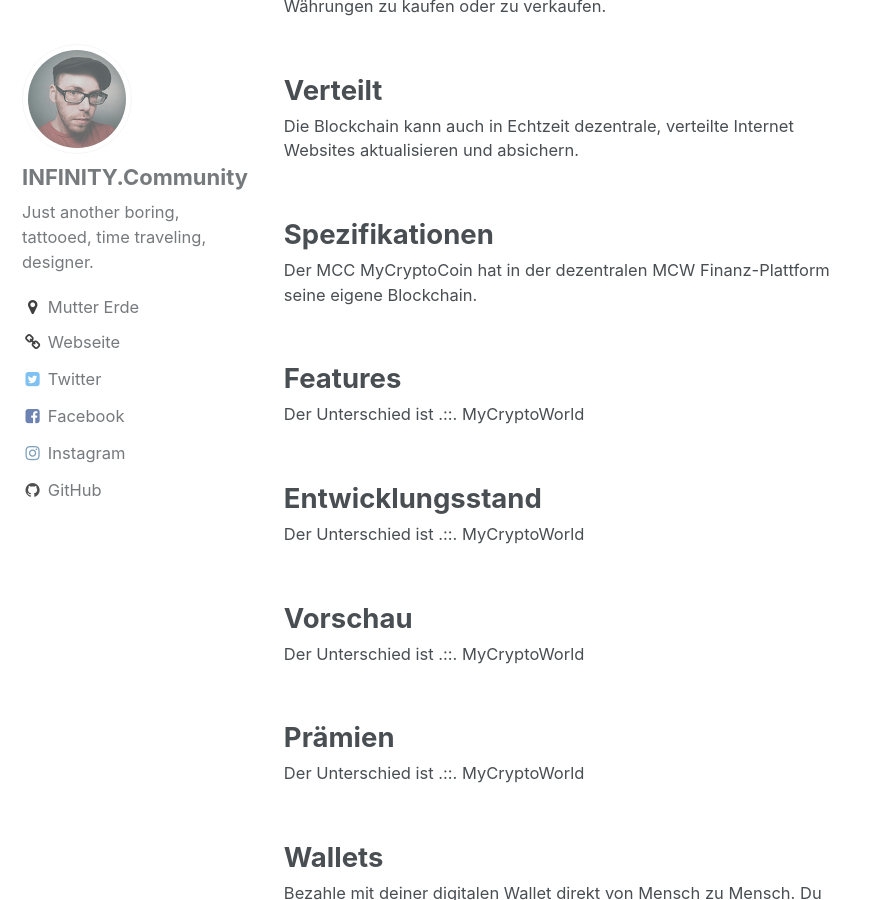
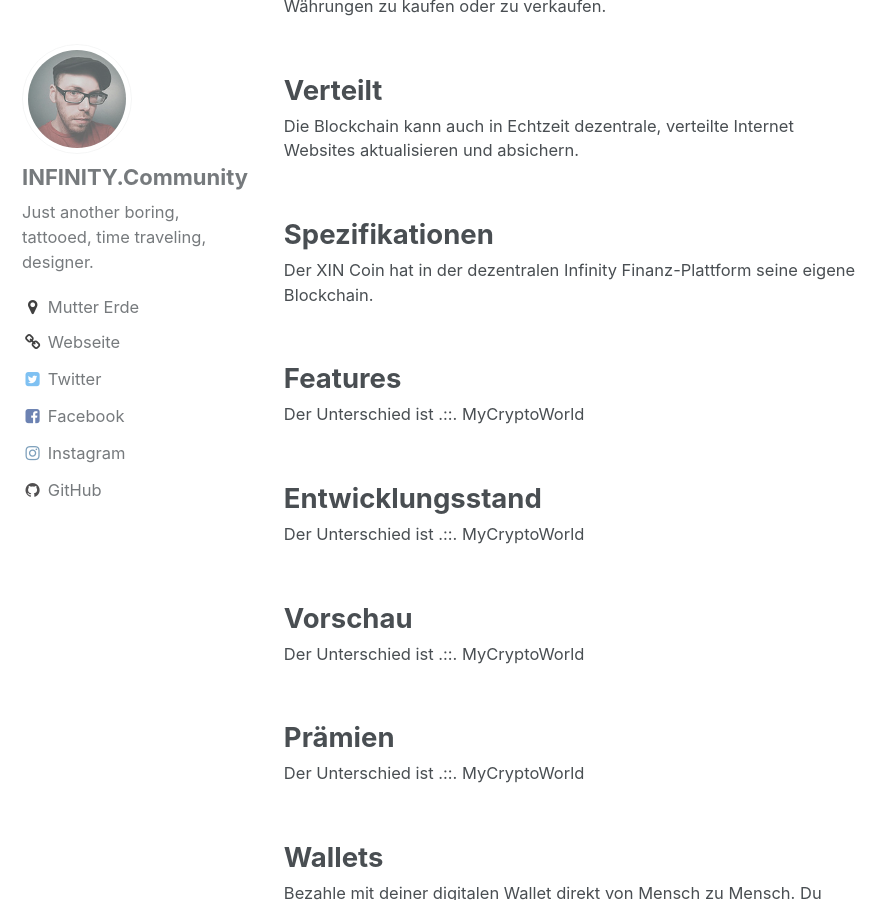
Before and after one commit to infinity-economics/WhitePaper, a Jekyll site: the page built from _pages/collection-archive.html, in a window 1280 px wide and 900 px high, scrolled down 1343 px. Shown: the whole window, without its empty margins (0-896 px from the left). Built offline with Jekyll 4.4.1, drawn with Linux system fonts in a browser that asks for light colours.

Commit message:
Update 10-spezification.md

```diff
--- a/_docs/10-spezification.md
+++ b/_docs/10-spezification.md
@@ -1,7 +1,7 @@
 ---
 title: "Spezifikationen"
 permalink: /docs/spezification/
-excerpt: "Der MCC MyCryptoCoin hat in der dezentralen MCW Finanz-Plattform seine eigene Blockchain."
+excerpt: "Der XIN Coin hat in der dezentralen Infinity Finanz-Plattform seine eigene Blockchain."
 header:
   overlay_image: /assets/images/mm-home-page-feature-stimmung2.jpg
   overlay_color: "#57be8b"   #overlay_color: "#5e616c"
@@ -22,11 +22,11 @@ style="position:relative;display:inline-block;border:none;background:transparent
 
 Schnell einfach ein- oder wieder austragen.
 
-## MCC Spezifikationen
+## XIN Spezifikationen
 
-Name | MyCryptoCoin
+Name | XIN von Infinity
 Icon* | X
-Ticker/Symbol | MCC
+Ticker/Symbol | XIN
 Algorithmus | 100% Proof of Stake / [PoS](https://en.wikipedia.org/wiki/Proof-of-stake)
 Versorgung* | 1.000.000.000
 Zeitblock | 1 Minute
@@ -44,8 +44,8 @@ Kunden Web | Desktop + Mobile
 Börsentyp | Brainwallet
 Knotentyp Kommandozeile | alle wichtigen Betriebsysteme
 API | Ja JSON
-Transaktions gebühr* | 0.01 - 1.00 = freier Wechselkurs
-Erstverteilung uneingeschränkt geteilt | nur MCC/MCW Mitglieder und Stiftung
+Transaktionsgebühr* | 0.01 - 1.00 = freier Wechselkurs
+Erstverteilung uneingeschränkt geteilt | nur Infinity Mitglieder und Stiftung
 * Erster Entwurf könnte sich aber ändern.
 * Anfangs / Feste Versorgung könnte sich ändern.
 * Drei Monate nach der Freigabe um Nachahmer zu verhindern. * Anpassungsfähig durch Mitgliederabstimmung.
```
